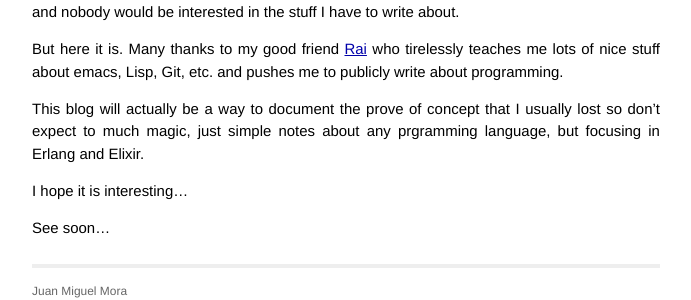
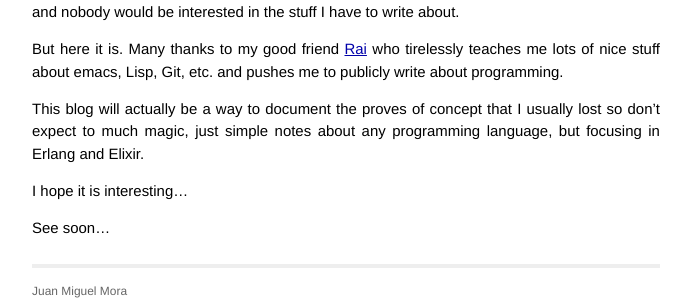
Before and after one commit to jmilet/jmilet.github.io, a Jekyll site: the page built from _posts/2014-04-04-00-hello_world.markdown, in a window 1280 px wide. Shown: the part 216-516 px from the top of the page, without its empty margins (294-985 px from the left). Built offline with Jekyll 4.4.1, drawn with Linux system fonts in a browser that asks for light colours; Markdown is read by kramdown in place of the engine named in the settings.

Commit message:
Fix typo

```diff
--- a/_posts/2014-04-04-00-hello_world.markdown
+++ b/_posts/2014-04-04-00-hello_world.markdown
@@ -12,8 +12,8 @@ in the stuff I have to write about.
 But here it is. Many thanks to my good friend [Rai][Rai] who tirelessly
 teaches me lots of nice stuff about emacs, Lisp, Git, etc. and pushes me to publicly write about programming.
 
-This blog will actually be a way to document the prove of concept that I usually lost so don't expect
-to much magic, just simple notes about any prgramming language, but focusing in Erlang and Elixir.
+This blog will actually be a way to document the proves of concept that I usually lost so don't expect
+to much magic, just simple notes about any programming language, but focusing in Erlang and Elixir.
 
 I hope it is interesting...
 
```
